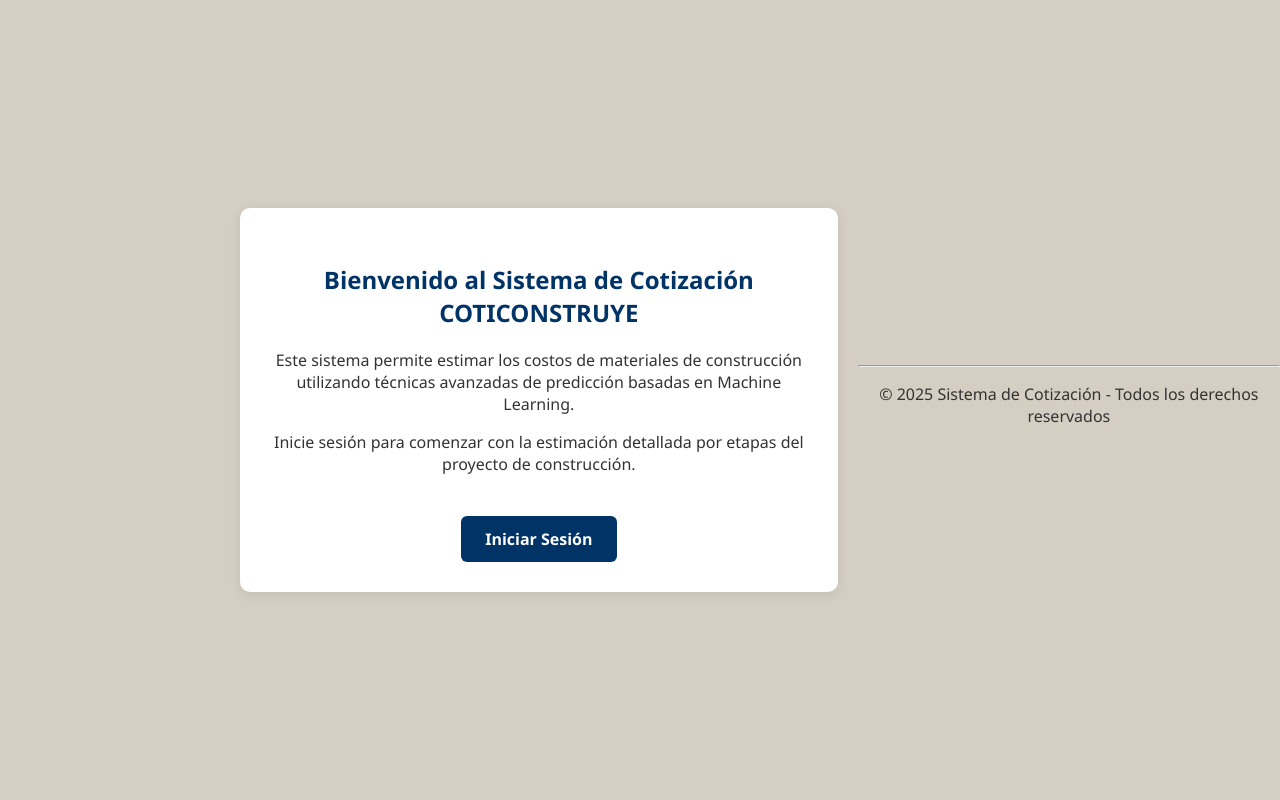
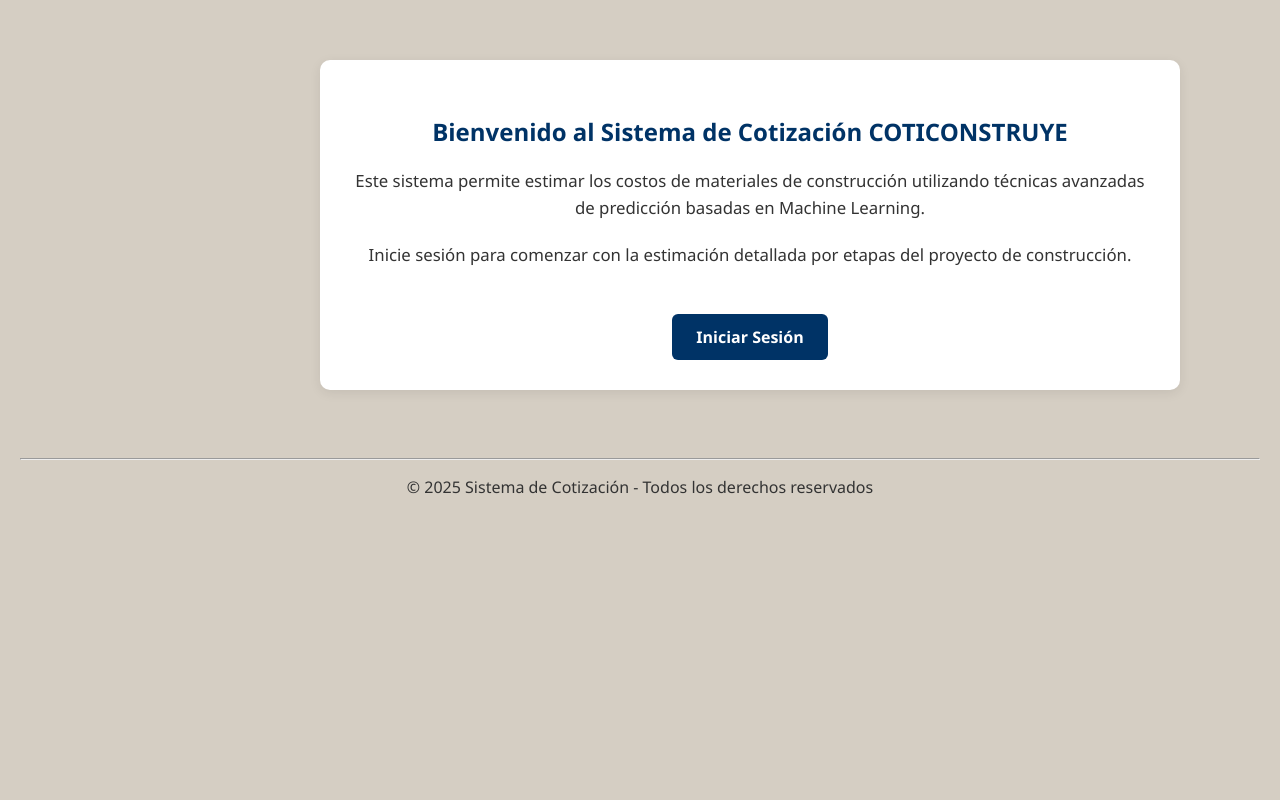
Before and after one commit to RemikoAG/proyectos, a Flask app: page / in a window 1280 px wide. Run offline with Flask 3, Linux system fonts and the light colour scheme; parts of the project's set-up code (start-up, migrations or seed data) failed here and were passed over.

Commit message:
centrarPagina4

```diff
--- a/static/style.css
+++ b/static/style.css
@@ -299,33 +299,15 @@ input:checked + .slider:before {
 }
 
 /* === HOME === */
-body.login-body,
-body.home-body {
-  display: flex;
-  justify-content: center;
-  align-items: center;
-  height: 100vh;
-  padding: 0; /* para que no afecte el centrado */
-}
-
-.central-container {
-  max-width: 600px;
+.home-container {
+  max-width: 800px;
+  margin: 40px auto;
+  padding: 30px;
   background-color: #ffffff;
-  padding: 30px;
   border-radius: 10px;
   box-shadow: 0 3px 12px rgba(0, 0, 0, 0.08);
   text-align: center;
 }
-
-.home-container {
-  max-width: 800px;
-  background-color: #ffffff;
-  border-radius: 10px;
-  box-shadow: 0 3px 12px rgba(0, 0, 0, 0.08);
-  text-align: center;
-  padding: 30px;
-}
-
 
 .home-container p {
   font-size: 1.05rem;
--- a/templates/home.html
+++ b/templates/home.html
@@ -1,12 +1,9 @@
 {% extends "base.html" %}
 
 {% block title %}Inicio - Sistema de Cotización{% endblock %}
-{% block body_class %}home-body{% endblock %}
-
 
 {% block content %}
-
-<div class="central-container">
+<div class="home-container">
   <h2>Bienvenido al Sistema de Cotización COTICONSTRUYE</h2>
   <p>
     Este sistema permite estimar los costos de materiales de construcción
--- a/templates/login.html
+++ b/templates/login.html
@@ -4,7 +4,6 @@
 {% block body_class %}login-body{% endblock %}
 
 {% block content %}
-
 <h1 class="login-title">BIENVENIDO</h1>
 
 <div class="login-box">
```
Also changed, not shown: other parts of static/style.css (+14 -16 lines).
